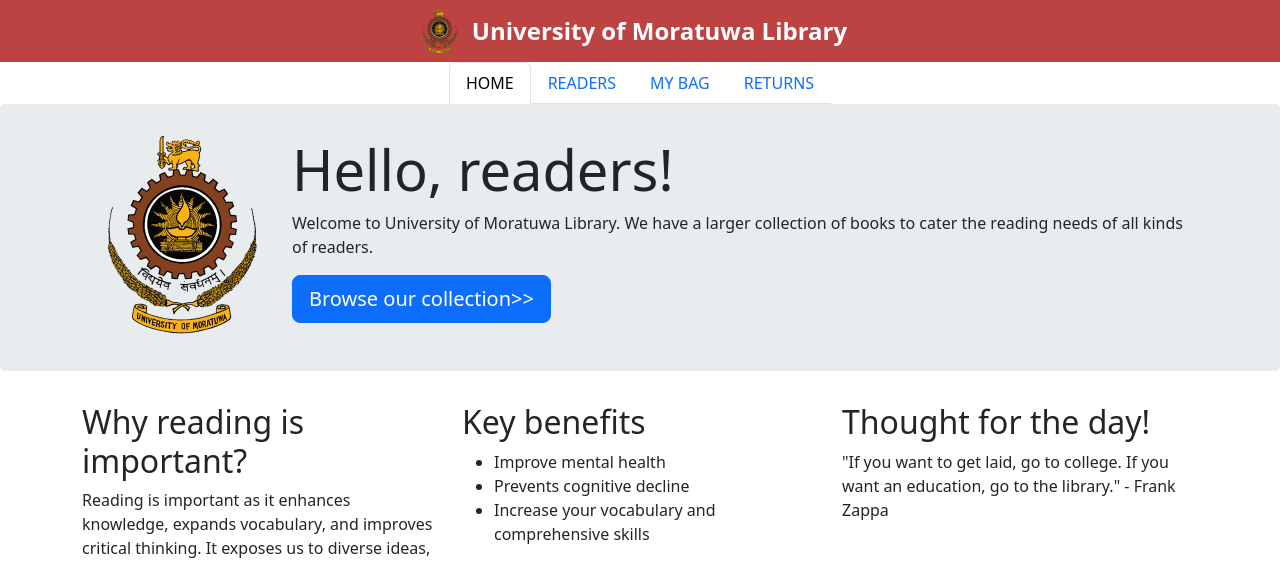
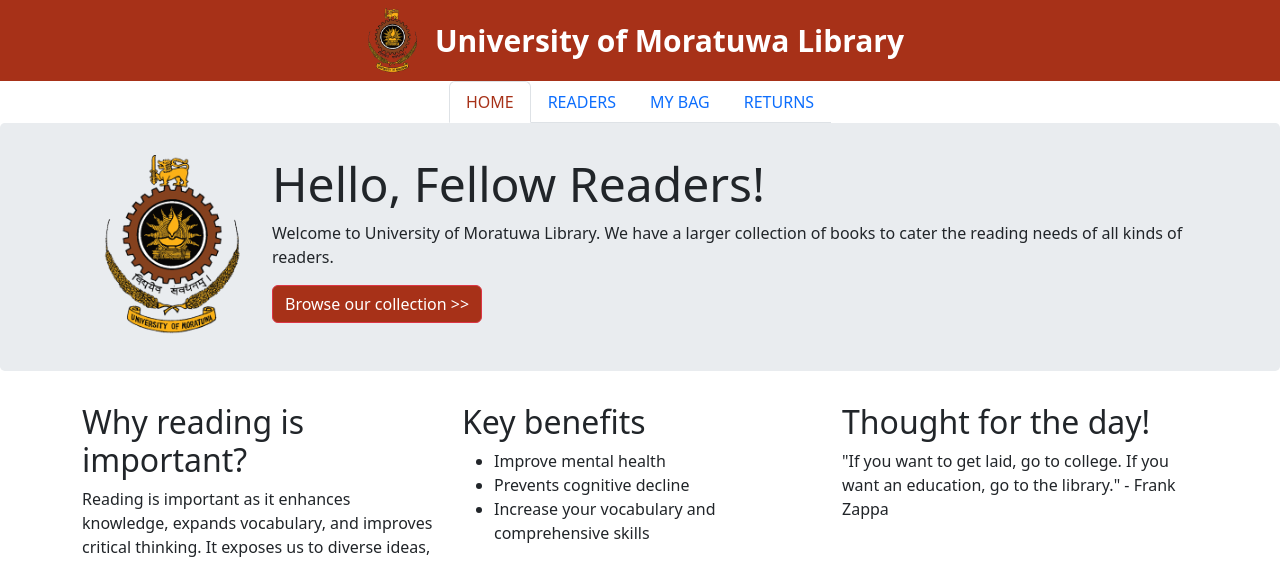
Before and after one commit to vishalgimhan/LibrarySystem, a Django app: page /home in a window 1280 px wide. Shown: the top 561 px of the page. Run offline with Django 3.2, Linux system fonts and the light colour scheme.

Commit message:
Modifications and adjustments to the home page

```diff
--- a/Group assaigmne t/mysite/lims_app/templates/home.html
+++ b/Group assaigmne t/mysite/lims_app/templates/home.html
@@ -7,10 +7,11 @@
 
 <div class="jumbotron">
   <div class="container">
-    <img src="{% static '/LIMS_LOGO.png' %} " class="roundered float-start "   alt="LIMS" height="200" style="margin-right: 10px;">
-    <h1 class="display-4"> Hello, readers!</h1>
+    <img src="{% static '/LIMS_LOGO.png' %} " class="roundered float-start "   alt="LIMS" height="180" style="margin-right: 10px;">
+    <h1 class="display-5"> Hello, Fellow Readers!</h1>
     <p> Welcome to University of Moratuwa Library. We have a larger collection of books to cater the reading needs of all kinds of readers.</p>
-    <p><a role="button" href="#" class="btn btn-primary btn-lg">Browse our collection>>  </a> </p>
+    <p><a role="button" href="#" class="btn btn-danger" style="background-color: #A73118;">Browse our collection >> </a></p>
+
   </div>
 
 </div>
--- a/Group assaigmne t/mysite/lims_app/templates/index.html
+++ b/Group assaigmne t/mysite/lims_app/templates/index.html
@@ -18,11 +18,11 @@
       }
       /* Custom CSS for the header */
       .navbar {
-        background-color: #b01b1bd3; /* Red background color */
+        background-color: #A73118; /* Red background color */
       }
 
       .navbar-brand {
-        font-size: 24px; /* Increase font size for the title */
+        font-size: 30px; /* Increase font size for the title */
         color: #fff; /* White text color */
         font-weight: bold; /* Bold font */
       }
@@ -36,7 +36,7 @@
     <script src="https://ajax.googleapis.com/ajax/libs/jquery/1.12.4/jquery.min.js"></script>
     <nav class="navbar">
         <div class="container justify-content-center">
-            <img src="{% static '/LIMS_LOGO.png' %} " alt="LIMS" height="45" style="margin-right: 10px;">
+            <img src="{% static '/LIMS_LOGO.png' %} " alt="LIMS" height="65" style="margin-right: 10px;">
             <span class="navbar-brand">University of Moratuwa Library</span>
         </div>
     </nav>
@@ -46,7 +46,7 @@
     <ul class="nav nav-tabs">
       <li class="nav-item">
         {% if current_tab == 'home' %}
-        <a class="nav-link active" aria-current="page" href="/home">HOME</a>
+        <a class="nav-link active" aria-current="page" href="/home" style="color:#A73118;">HOME</a>
         {% else %}
         <a class="nav-link" aria-current="page" href="/home">HOME</a>
         {% endif %}
@@ -54,7 +54,7 @@
       </li>
       <li class="nav-item">
         {% if current_tab == 'readers' %}
-        <a class="nav-link active" aria-current="page" href="/readers">READERS</a>
+        <a class="nav-link active" aria-current="page" href="/readers" style="color:#A73118;" >READERS</a>
         {% else %}
         <a class="nav-link" aria-current="page" href="/readers">READERS</a>
         {% endif %}
@@ -62,7 +62,7 @@
       </li>
       <li class="nav-item">
         {% if current_tab == 'bag' %}
-        <a class="nav-link active" aria-current="page" href="/bag">MY BAG</a>
+        <a class="nav-link active" aria-current="page" href="/bag" style="color:#A73118;">MY BAG</a>
        {% else %}
        <a class="nav-link" aria-current="page" href="/bag">MY BAG</a>
       {% endif %}
@@ -70,7 +70,7 @@
       </li>
       <li class="nav-item">
         {% if current_tab == 'returns' %}
-        <a class="nav-link active" aria-current="page" href="/returns">RETURNS</a>
+        <a class="nav-link active" aria-current="page" href="/returns" style="color:#A73118;">RETURNS</a>
         {% else %}
         <a class="nav-link" aria-current="page" href="/returns">RETURNS</a>
         {% endif %}
```
